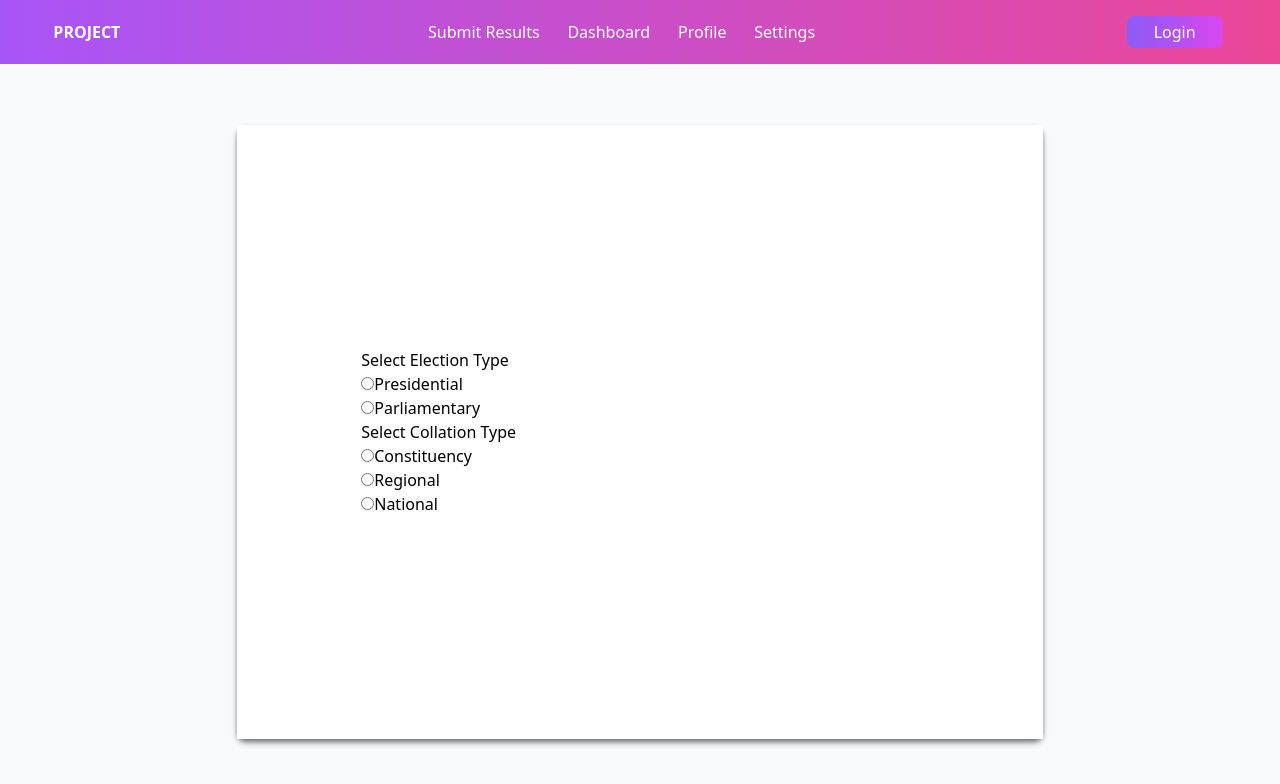
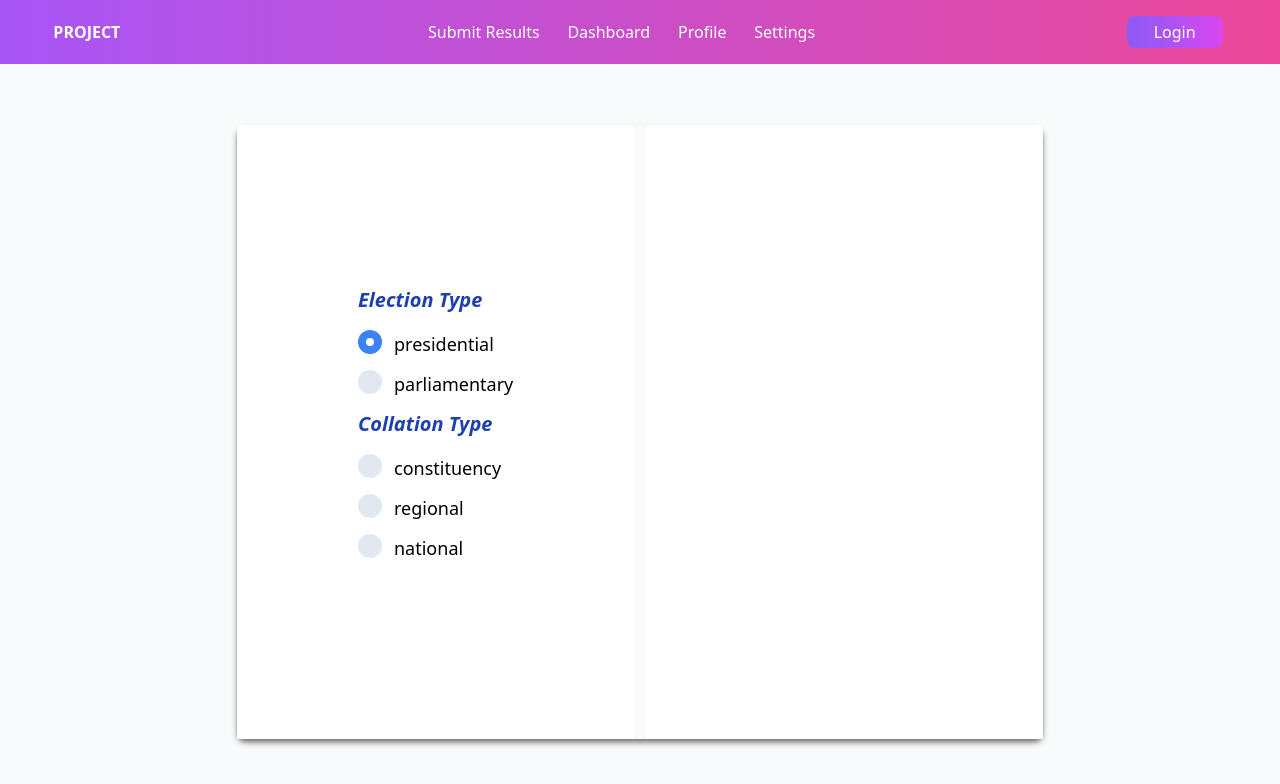
Before and after one commit to THEO-184/ELECTIONS_RESULTS_COLLATION_SYSTEM, a React (Vite) app: page /results in a window 1280 px wide. Shown: the top 784 px of the page. Built offline with nearby package versions, Linux system fonts and the light colour scheme.

Commit message:
left form component

```diff
--- a/src/App.jsx
+++ b/src/App.jsx
@@ -3,7 +3,7 @@ import { BrowserRouter, Routes, Route } from "react-router-dom";
 import Dashboard from "./pages/Dashboard";
 import Layout from "./components/Layout";
 import Login from "./pages/auth/Login";
-import Results from "./pages/Results";
+import Results from "./pages/Results/Results";
 
 function App() {
 	return (
--- a/src/index.css
+++ b/src/index.css
@@ -10,6 +10,41 @@
 	.login-input {
 		@apply block border-b-2 border-b-white my-3  focus:outline-none bg-transparent focus:border-b-white w-96 p-1 text-white placeholder:text-slate-500;
 	}
+	/* Customize the label (the container) */
+	.radio {
+		@apply block relative pl-9 mb-3 cursor-pointer text-lg select-none;
+	}
+	/* Hide the browser's default radio button */
+
+	.radio input {
+		@apply absolute opacity-0 cursor-pointer;
+	}
+	/* Create a custom radio button */
+
+	.radio-btn {
+		@apply absolute top-0 left-0 h-6 w-6 bg-slate-200 rounded-full;
+	}
+	/* On mouse-over, add a grey background color */
+	.radio:hover input ~ .radio-btn {
+		@apply bg-slate-300;
+	}
+	/* When the radio button is checked, add a blue background */
+	.radio input:checked ~ .radio-btn {
+		@apply bg-blue-500;
+	}
+	/* Create the indicator (the dot/circle - hidden when not checked) */
+	.radio-btn {
+		@apply after:content-[""] after:absolute after:hidden;
+	}
+
+	/* Show the indicator (dot/circle) when checked */
+	.radio input:checked ~ .radio-btn:after {
+		@apply block;
+	}
+
+	.radio .radio-btn {
+		@apply after:top-2 after:left-2 after:w-2 after:h-2 after:rounded-full after:bg-white;
+	}
 }
 
 @layer base {
--- a/src/pages/Results.tsx
+++ /dev/null
@@ -1,46 +0,0 @@
-import React from "react";
-import Wrapper from "../components/Wrapper";
-
-const Results = () => (
-	<Wrapper>
-		<div className="w-full h-full flex items-center justify-center">
-			<div className="w-2/3 h-5/6 m-auto grid grid-cols-2 rounded-lg shadow-md shadow-neutral-500">
-				<div className="bg-white flex items-center justify-center flex-col">
-					<form>
-						<div className="">
-							<p>Select Election Type</p>
-							<div className="">
-								<input type="radio" name="election_type" id="presidential" />
-								<label htmlFor="presidential">Presidential</label>
-							</div>
-							<div className="">
-								<input type="radio" name="election_type" id="parliamentary" />
-								<label htmlFor="parliamentary">Parliamentary</label>
-							</div>
-						</div>
-						<div className="">
-							<p>Select Collation Type</p>
-							<div className="">
-								<input type="radio" name="collation_type" id="constituency" />
-								<label htmlFor="constituency">Constituency</label>
-							</div>
-							<div className="">
-								<input type="radio" name="collation_type" id="regional" />
-								<label htmlFor="regional">Regional</label>
-							</div>
-							<div className="">
-								<input type="radio" name="collation_type" id="national" />
-								<label htmlFor="national">National</label>
-							</div>
-						</div>
-					</form>
-				</div>
-				<div className="bg-white">
-					<form action=""></form>
-				</div>
-			</div>
-		</div>
-	</Wrapper>
-);
-
-export default Results;
--- /dev/null
+++ b/src/pages/Results/LeftForm.jsx
@@ -0,0 +1,46 @@
+import React from "react";
+
+const LeftForm = (props) => {
+	const { electionTitle, electionInfo, collationTitle, collationInfo } = props;
+	return (
+		<div className="bg-white flex items-center justify-center flex-col">
+			<form>
+				<div className="">
+					<p className="mb-4  italic text-blue-800 font-bold text-xl">
+						{electionTitle}
+					</p>
+					{electionInfo.map((election, id) => {
+						return (
+							<label className="radio" htmlFor={election.name} key={id}>
+								{election.name}
+								<input
+									type="radio"
+									name="election_type"
+									id={election.name}
+									checked={id == 0}
+								/>
+								<span className="radio-btn"></span>
+							</label>
+						);
+					})}
+				</div>
+				<div className="mb-4">
+					<p className="mb-4 italic text-blue-800 font-bold text-xl">
+						{collationTitle}
+					</p>
+					{collationInfo.map((collation, id) => {
+						return (
+							<label className="radio" htmlFor={collation.name} key={id}>
+								{collation.name}
+								<input type="radio" name="collation_type" id={collation.name} />
+								<span className="radio-btn"></span>
+							</label>
+						);
+					})}
+				</div>
+			</form>
+		</div>
+	);
+};
+
+export default LeftForm;
--- /dev/null
+++ b/src/pages/Results/Results.tsx
@@ -0,0 +1,24 @@
+import React from "react";
+import Wrapper from "../../components/Wrapper";
+import { collationInfo, electionInfo } from "../../utils/formUtils";
+import LeftForm from "./LeftForm";
+
+const Results = () => (
+	<Wrapper>
+		<div className="w-full h-full flex items-center justify-center">
+			<div className="w-2/3 h-5/6 m-auto grid grid-cols-2 gap-3 rounded-lg shadow-md shadow-neutral-500">
+				<LeftForm
+					electionInfo={electionInfo}
+					electionTitle={"Election Type"}
+					collationTitle={"Collation Type"}
+					collationInfo={collationInfo}
+				/>
+				<div className="bg-white">
+					<form action=""></form>
+				</div>
+			</div>
+		</div>
+	</Wrapper>
+);
+
+export default Results;
--- /dev/null
+++ b/src/utils/formUtils.js
@@ -0,0 +1,20 @@
+export const electionInfo = [
+	{
+		name: "presidential",
+	},
+	{
+		name: "parliamentary",
+	},
+];
+
+export const collationInfo = [
+	{
+		name: "constituency",
+	},
+	{
+		name: "regional",
+	},
+	{
+		name: "national",
+	},
+];
```
